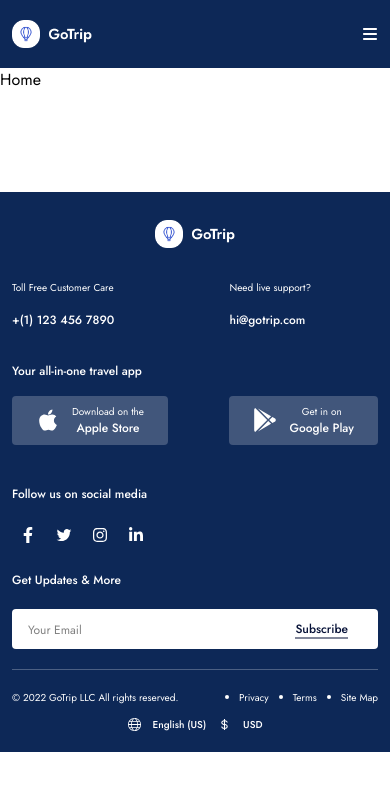
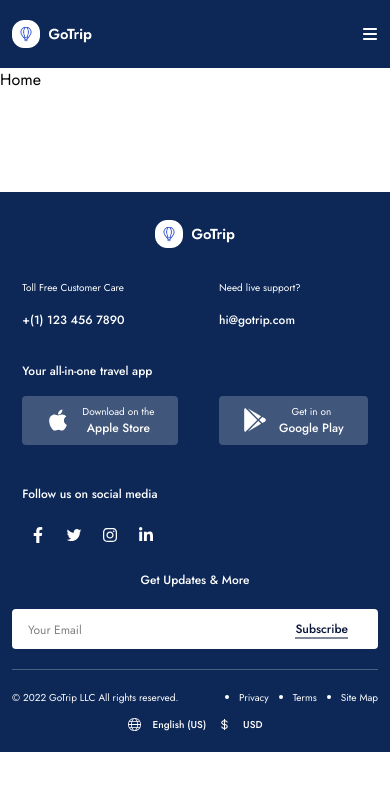
Before and after one commit to motasimdev/Go-Trip, a React (Vite) app: page / in a window 390 px wide. Shown: the top 790 px of the page. Built offline with nearby package versions, Linux system fonts and the light colour scheme.

Commit message:
footer fone

```diff
--- a/src/components/layout/Footer.jsx
+++ b/src/components/layout/Footer.jsx
@@ -26,7 +26,7 @@ const Footer = () => {
                 <img src={logo} alt="logo" className="w-20 lg:w-[140px]"/>
               </picture>
             </Link>
-            <div className="flex gap-x-5 justify-between md:justify-around lg:justify-normal">
+            <div className="flex gap-x-5 justify-around md:justify-around lg:justify-normal">
               <div className="lg:w-[33%]">
                 <div className="">
                   <Para className={"pt-8"}>Toll Free Customer Care</Para>
@@ -104,9 +104,9 @@ const Footer = () => {
             </div>
           </div>
 
-          {/* =================================================== */}
+          {/* ========================searchbox=========================== */}
 
-          <div className="lg:w-[50%] pt-5 lg:pt-0">
+          <div className="text-center lg:text-left lg:w-[50%] pt-5 lg:pt-0">
             <ParaBase>Get Updates & More</ParaBase>
             <div className="relative mt-5">
               <input
```
